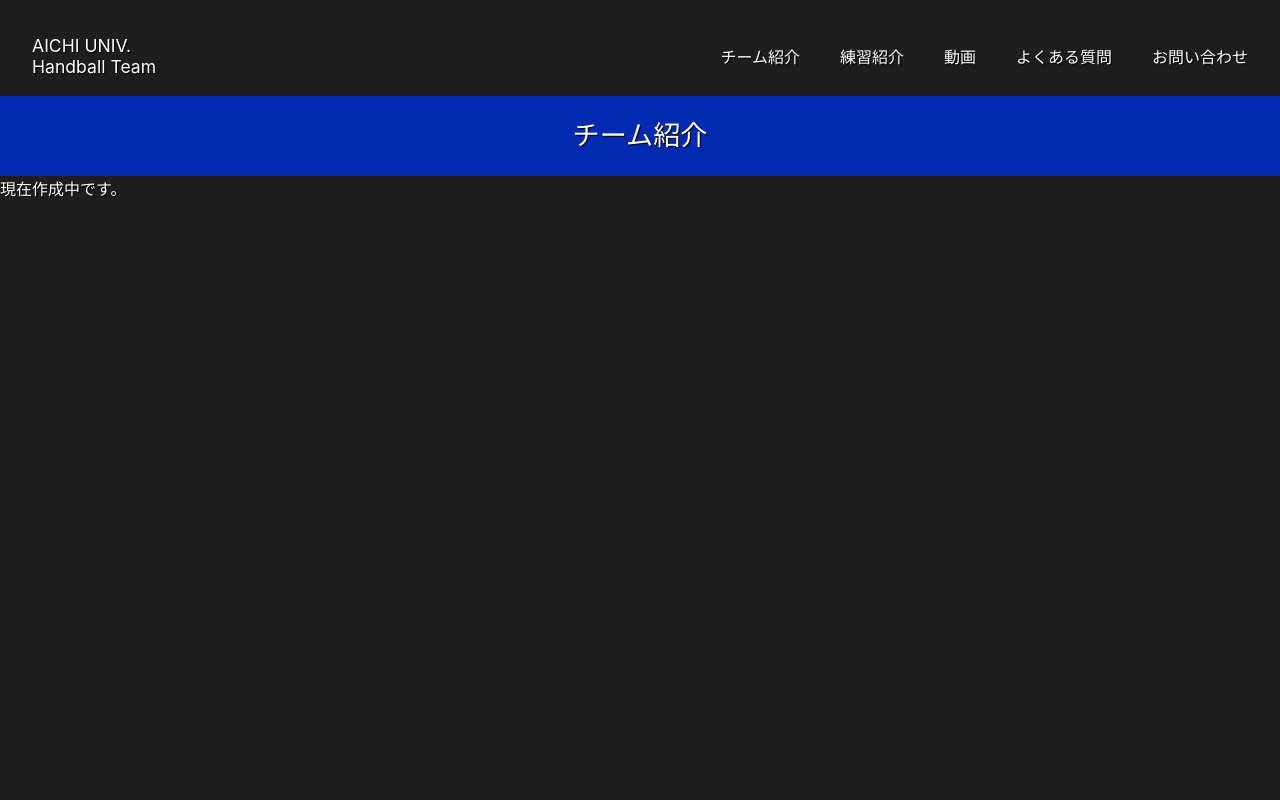
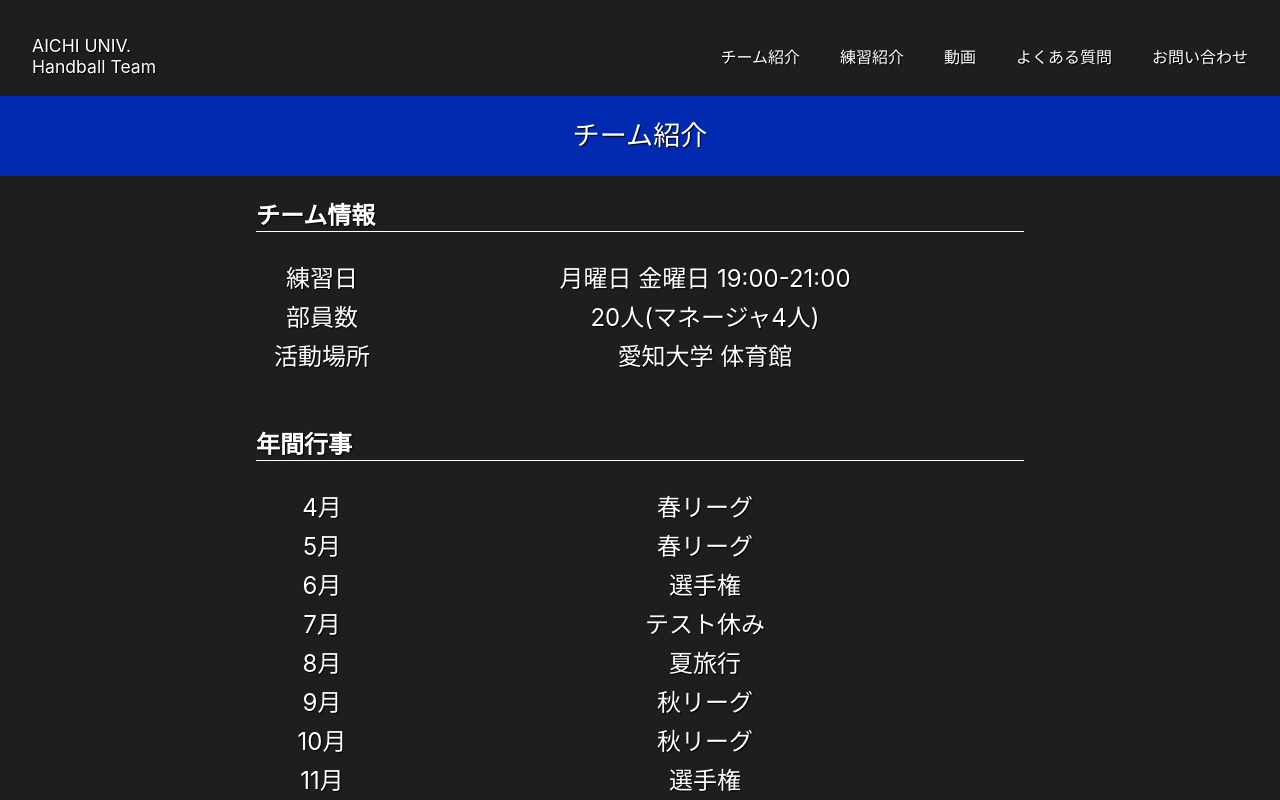
Before and after one commit to tokio-k/handball_club_HP, a Next.js app: page /team in a window 1280 px wide. Shown: the top 800 px of the page. Built offline with nearby package versions, Linux system fonts and the light colour scheme.

Commit message:
fix/team

```diff
--- /dev/null
+++ b/src/components/team/index.module.scss
@@ -0,0 +1,22 @@
+.container {
+    width:clamp(310px, 60vw, 800px);
+    margin: auto;
+    .section{
+        padding-bottom:30px;
+        h2 {
+            border-bottom: 1px solid #fff;
+        }
+        table {
+            text-align: center;
+            width:100%;
+            tbody {
+                font-size:clamp(0.9rem, 2.8vw, 1.5rem);
+                    td:nth-child(1) {
+                        width:clamp(5rem, 13vw, 8rem);
+                      }
+            }
+        }
+    }
+
+
+}
--- /dev/null
+++ b/src/components/team/index.tsx
@@ -0,0 +1,96 @@
+import styles from "src/components/team/index.module.scss";
+
+const TEAM_INF = [
+    {
+        label: "チーム情報",
+        items: [
+            {
+                title:"練習日",
+                content:"月曜日 金曜日 19:00-21:00",
+            },
+            {
+                title:"部員数",
+                content:"20人(マネージャ4人)",
+            },
+            {
+                title:"活動場所",
+                content:"愛知大学 体育館",
+            },
+        ],
+    },
+    {
+        label: "年間行事",
+        items: [
+            {
+                title:"4月",
+                content:"春リーグ",
+            },
+            {
+                title:"5月",
+                content:"春リーグ",
+            },
+            {
+                title:"6月",
+                content:"選手権",
+            },
+            {
+                title:"7月",
+                content:"テスト休み",
+            },
+            {
+                title:"8月",
+                content:"夏旅行",
+            },
+            {
+                title:"9月",
+                content:"秋リーグ",
+            },
+            {
+                title:"10月",
+                content:"秋リーグ",
+            },
+            {
+                title:"11月",
+                content:"選手権",
+            },
+            {
+                title:"12月",
+                content:"",
+            },
+            {
+                title:"1月",
+                content:"テスト休み",
+            },
+            {
+                title:"2月",
+                content:"",
+            },
+            {
+                title:"3月",
+                content:"",
+            },
+        ],
+    },
+]
+export function Team(): JSX.Element {
+    return (
+        <div className={styles.container}>
+            {TEAM_INF.map(( {label, items }) => (
+                <div key={label} className={styles.section}>
+                    <h2>{label}</h2>
+                    <table>
+                        <thead><tr><th></th><th></th></tr></thead>
+                        <tbody>
+                            {items.map(({title,content}) => (
+                                <tr key={title}>
+                                    <td>{title}</td>
+                                    <td>{content}</td>
+                                </tr>
+                            ))}
+                        </tbody>
+                    </table>
+                </div>
+            ))}
+        </div>
+    )
+}
--- a/src/pages/team.tsx
+++ b/src/pages/team.tsx
@@ -1,11 +1,12 @@
 import { Headline } from "src/components/headline";
+import { Team } from "src/components/team";
 import { MainLayout } from "src/layouts/main";
 
-export default function Team() :JSX.Element {
+export default function TeamPage() :JSX.Element {
     return (
         <MainLayout>
             <Headline title={"チーム紹介"}/>
-        現在作成中です。
+        <Team />
         </MainLayout>
     )
 }
```
